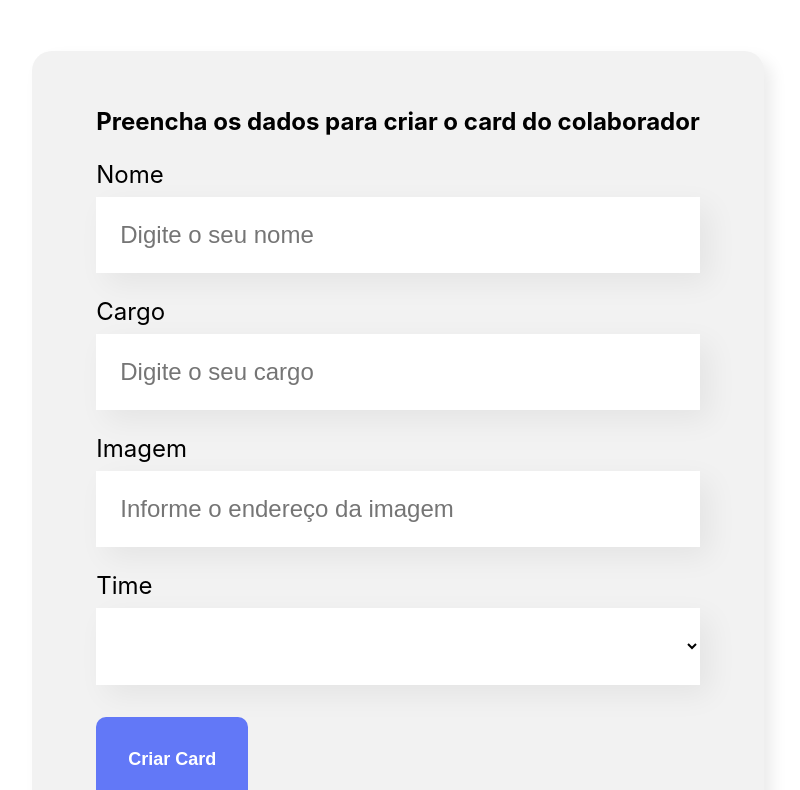
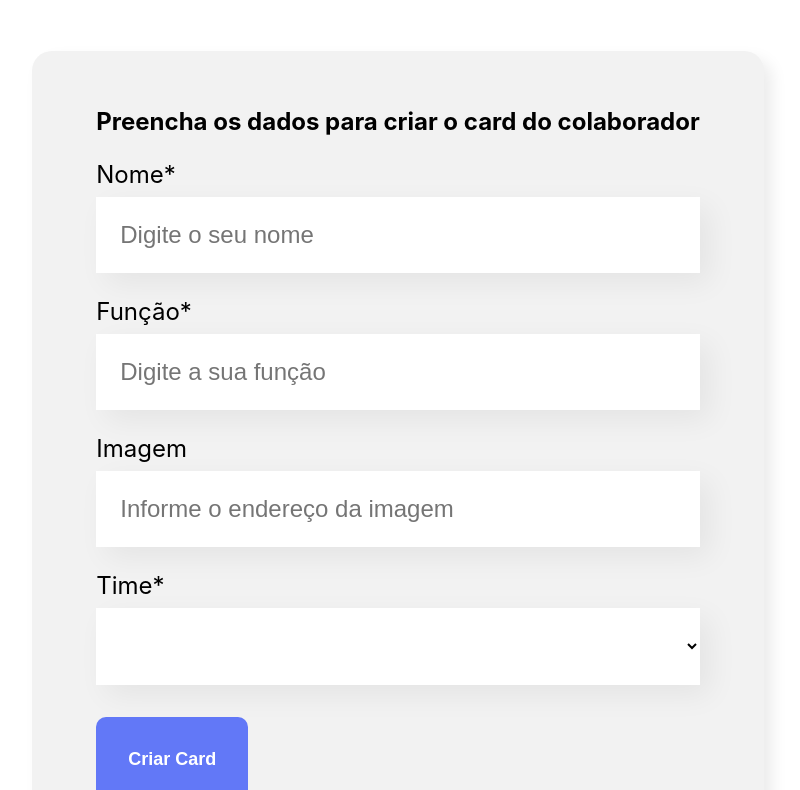
Before and after one commit to Gilgisgleidson/organo, a React (Create React App) app: page / in a window 1280 px wide. Shown: the part 527-1317 px from the top of the page, without its empty margins (242-1042 px from the left). Built offline with nearby package versions, Linux system fonts and the light colour scheme; the HTML template or start-up script is replaced by a standard one.

Commit message:
Mudanças de estilo e descrição

```diff
--- a/public/index.html
+++ b/public/index.html
@@ -7,7 +7,7 @@
     <meta name="theme-color" content="#000000" />
     <meta
       name="description"
-      content="Um site para organização de times e equipes"
+      content="Pessoas e times organizados em um só lugar!"
     />
     <title>Organo</title>
   </head>
--- a/src/components/Form/index.js
+++ b/src/components/Form/index.js
@@ -31,15 +31,15 @@ const Form = (props) => {
                 <h2>Preencha os dados para criar o card do colaborador</h2>
                 <TextField
                     required={true}
-                    label="Nome"
+                    label="Nome*"
                     placeholder="Digite o seu nome"
                     value = {name}
                     onTyping={value => setName(value)}
                 />
                 <TextField
                     required={true}
-                    label="Cargo"
-                    placeholder="Digite o seu cargo"
+                    label="Função*"
+                    placeholder="Digite a sua função"
                     value = {role}
                     onTyping={value => setRole(value)}
                 />
@@ -51,7 +51,7 @@ const Form = (props) => {
                 />
                 <Combo
                     required={true}
-                    label="Time"
+                    label="Time*"
                     itens={props.teams}
                     value={team}
                     onTyping={value => setTeam(value)}
```
